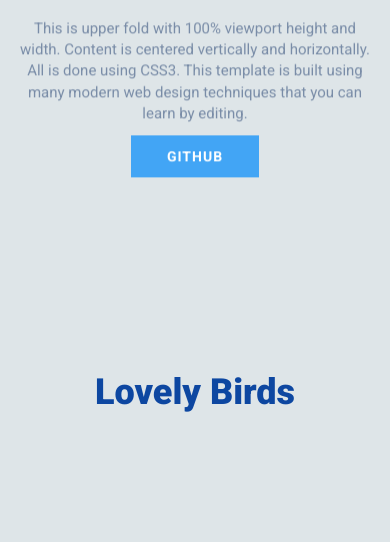
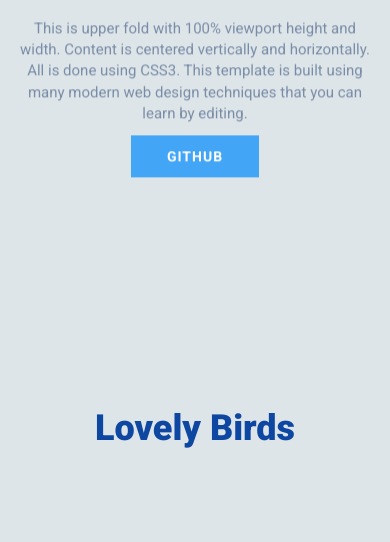
Before and after one commit to kamrulcodes/justEdit, a plain HTML site: page index.htm in a window 390 px wide. Shown: the part 507-1049 px from the top of the page. Drawn offline with nearby package versions, Linux system fonts and the light colour scheme; files whose address does not match are found by name.

Commit message:
another little fix

```diff
--- a/css/style.css
+++ b/css/style.css
@@ -712,7 +712,7 @@ main .form-control:focus, .contact .form-control:focus {
         font-size: 28px;
     }
     h1.lovely-birds {
-        Margin: 36px 0;
+        Margin: 72px 0 0;
     }
 }
 
```
